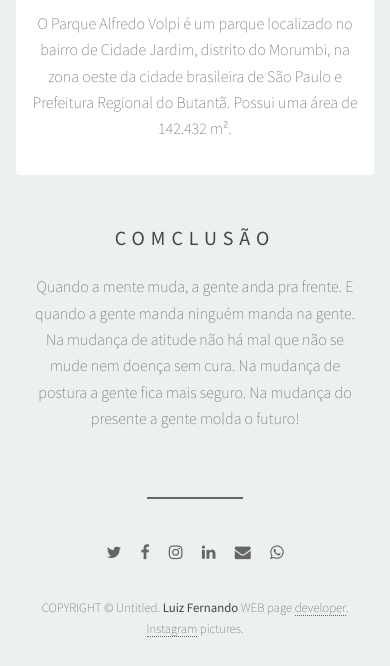
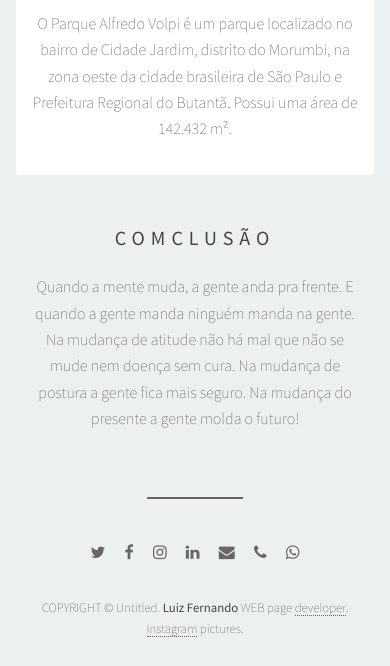
Before and after one commit to Portoluiz/Portoluiz.github.io, a plain HTML site: page index.html in a window 390 px wide. Shown: the part 2553-3219 px from the top of the page. Drawn offline with Linux system fonts and the light colour scheme.

Commit message:
Update index.html
phone / whatsapp

```diff
--- a/index.html
+++ b/index.html
@@ -111,7 +111,8 @@
 							<li><a href="https://www.instagram.com/fer.portocruz" class="icon fa-instagram"><span class="label">Instagram</span></a></li>
 							<li><a href="https://www.linkedin.com/in/luiz-fernando-n-2a83b7180" class="icon fa-linkedin"><span class="label">LinkedIn</span></a></li>
 						        <li><a href="mailto:fernando.portocruz@gmail.com" class="icon fa-envelope"><span class="label">Email</span></a></li>
-							<li><a href="tel:+55011-981900578" class="icon fa-whatsapp"><span class="label">Whatsapp</span></a></li>
+							<li><a href="tel:+55011-981900578" class="icon fa-phone"><span class="label">Whatsapp</span></a></li>
+							<li><a href="http://api.whatsapp.com/send?1=pt_BR&phone=5511981900878" class="icon fa-whatsapp"><span class="label">Whatsapp</span></a></li>
 						</ul>
 						<p class="copyright">COPYRIGHT &copy; Untitled. <strong>Luiz Fernando</strong>  WEB page <a href="#">developer</a>. <a href="https://www.instagram.com/fer.portocruz">Instagram</a> pictures.</p>
 					</footer>
```
